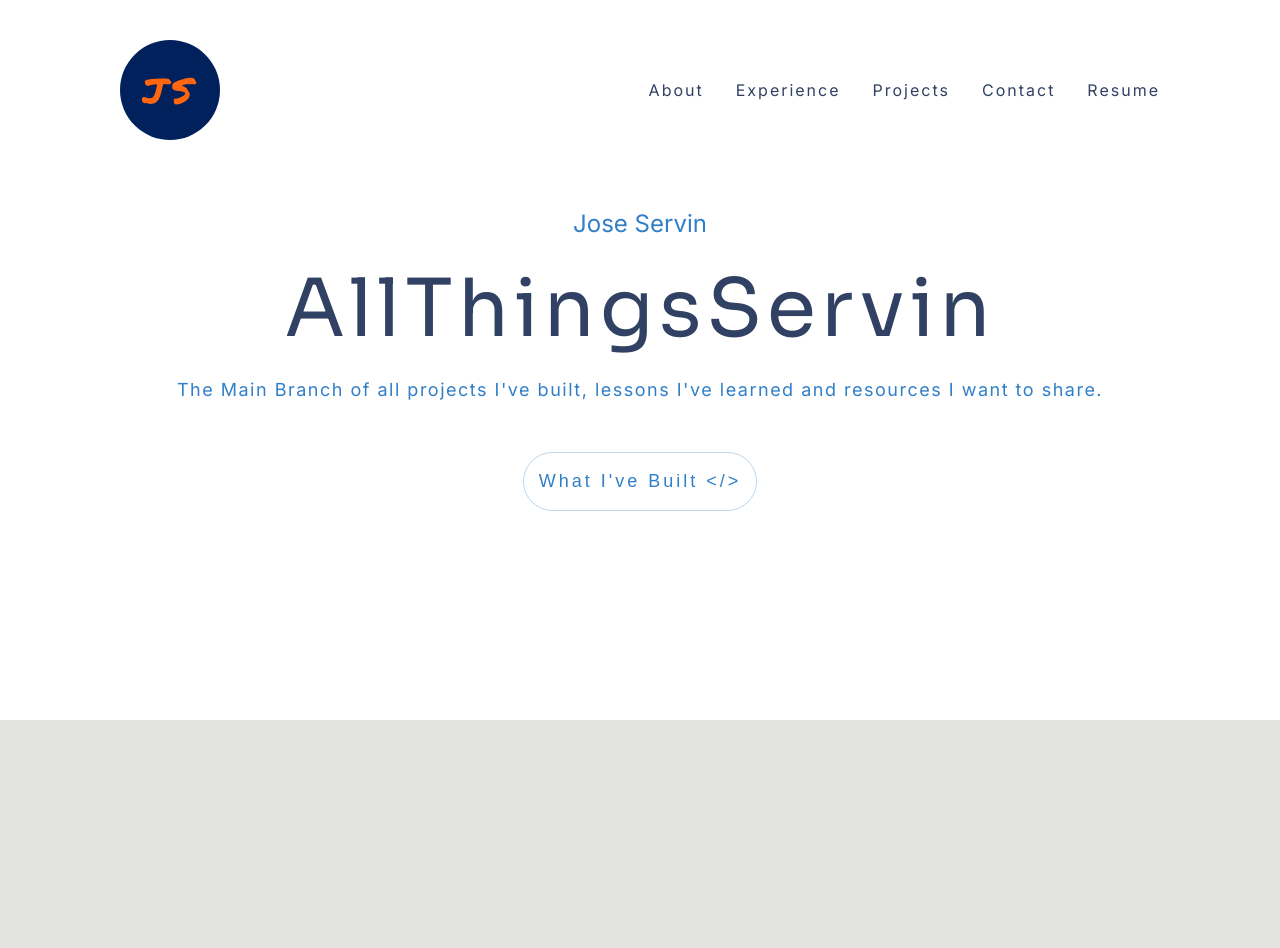
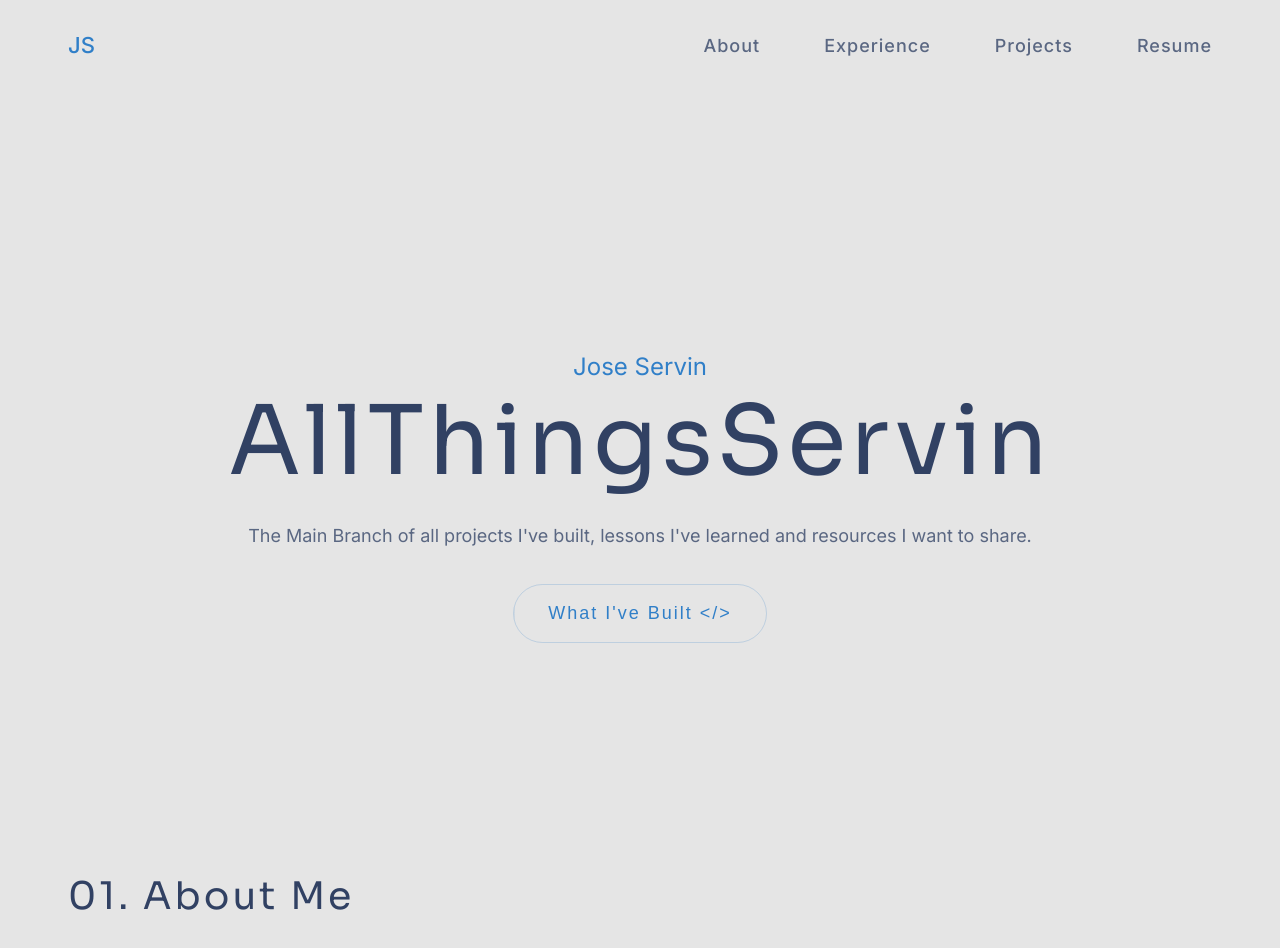
Before and after one commit to Jose-Servin/AllThingsServinV2, a plain HTML site: page index.html in a window 1280 px wide. Before the commit the page ends 800 px from the top, so only its background shows below. Drawn offline with Linux system fonts and the light colour scheme.

Commit message:
updating repo

```diff
--- a/index.html
+++ b/index.html
@@ -4,39 +4,43 @@
     <meta charset="UTF-8" />
     <meta name="viewport" content="width=device-width, initial-scale=1.0" />
     <link
-      href="https://fonts.googleapis.com/css2?family=Inter:wght@200;300;400;500;600&family=Sora:wght@200;300;400;500;600&family=Permanent+Marker&display=swap"
+      href="https://fonts.googleapis.com/css2?family=Inter:wght@200;300;400;500;600&family=Fira+Code:wght@300;400;500;700&family=Sora:wght@200;300;400;500;600&family=Permanent+Marker&display=swap"
       rel="stylesheet"
     />
+
     <link rel="stylesheet" href="./styles.css" />
     <title>AllThingsServinV2</title>
   </head>
   <body>
-    <header>
-      <nav>
+    <nav class="navbar">
       <a href="#" id="logo">JS</a>
-        <ul class="navbar-items">
+      <ul class="navbar-links">
         <li><a href="">About</a></li>
         <li><a href="">Experience</a></li>
         <li><a href="">Projects</a></li>
-          <li><a href="">Contact</a></li>
         <li><a href="">Resume</a></li>
       </ul>
     </nav>
-    </header>
     <main>
-      <section>
-        <div class="hero-content">
-          <h2>Jose Servin</h2>
-          <h1>AllThingsServin</h1>
-          <span
-            >The Main Branch of all projects I've built, lessons I've learned
-            and resources I want to share.
-          </span>
+      <section class="standard-container hero-section">
+        <div class="hero">
+          <h2 id="username">Jose Servin</h2>
+          <h1 id="page-title">AllThingsServin</h1>
+          <p id="page-intro">
+            The Main Branch of all projects I've built, lessons I've learned and
+            resources I want to share.
+          </p>
+        </div>
         <button class="btn-small">What I've Built &lt;&sol;&gt;</button>
-        </div>
+        <!-- <div class="vertical-line vl-left"></div> -->
+        <!-- <div class="right-vertical-container">
+          <div class="line"></div>
+          <span class="vertical-text">Servinjose96@gmail.com</span>
+        </div> -->
       </section>
-      <section class="foo"></section>
+      <section class="standard-container">
+        <h2 class="section-heading">01. About Me</h2>
+      </section>
     </main>
-    <footer></footer>
   </body>
 </html>
--- a/styles.css
+++ b/styles.css
@@ -14,13 +14,30 @@ Light Blue: #3c6373
 */
 
 :root {
-  --text-dark: #343434;
+  --text-dark: #314163;
   --text-gray: #5a6782; /* #adbdcc */
   --text-white: #e5e5f7;
-  --text-blue: #307fc8;
+  --light-blue: #307fc8;
+  --dark-blue: #0a2540;
+  --bg-white: #ffffff;
+  --bg-light: #f7f9fc;
   --body-font: "Inter", sans-serif;
   --heading-font: "Sora", sans-serif;
   --logo-font: "Permanent Marker", cursive;
+  --h1-size: 9.2rem;
+  --h2-size: 5rem;
+  --h3-size: 4rem;
+  --h4-size: 3.2rem;
+  --h5-size: 2.8rem;
+  --h6-size: 2.2rem;
+  --section-heading-text: 3.8rem;
+  --secondary-heading-text: 1.8rem;
+  --p-size: 2.4rem;
+  --spacing-s: 0.8rem;
+  --spacing-m: 1.6rem;
+  --spacing-l: 3.2rem;
+  --spacing-xl: 6.4rem;
+  --standard-width: 114.4rem;
 }
 
 * {
@@ -31,127 +48,130 @@ Light Blue: #3c6373
 
 html {
   font-size: 62.5%;
-  overflow-x: hidden;
-  /* scroll-behavior: smooth; */
 }
 body {
-  font-family: "Inter", sans-serif;
-  background-color: #e3e3e1;
-  color: #314163;
-}
-header {
-  position: absolute;
+  font-family: var(--body-font);
+  background-color: #e5e5e5;
+  color: var(--text-dark);
   width: 100%;
+  padding: var(--spacing-l) 0 0 0;
+  display: flex;
+  flex-direction: column;
+  justify-content: center;
+  align-items: center;
 }
 
-header,
-.hero-content {
-  background-color: #ffffff;
-}
-
-nav {
-  width: 85%;
-  margin: 0 auto;
-  display: flex;
-  justify-content: space-between;
-  align-items: center;
-  padding: 4rem 2.4rem;
-}
-
-nav ul {
-  list-style: none;
-  display: flex;
-  gap: 3.2rem;
-  font-size: 1.6rem;
-  letter-spacing: 0.2rem;
-}
-
-nav a {
-  text-decoration: none;
-  color: inherit;
-}
-
-.navbar-items a:hover {
-  border-bottom: 1px solid;
-}
-
-#logo {
-  width: 10rem;
-  height: 10rem;
-  font-size: 3.6rem;
-  display: flex;
-  justify-content: center;
-  align-items: center;
-  letter-spacing: 5px;
-  color: #ff660e;
-  font-family: "Permanent Marker", cursive;
-  background-color: #00215b;
-  padding: 1.4rem 1.4rem;
-  border-radius: 50%;
-}
-
-.hero-section {
-  /* height: 100vh; */
-  width: 85%;
-  /* max-width: 150rem; */
-  margin: 0 auto;
-}
-
-.hero-content {
-  height: 90vh;
-  text-align: center;
-  display: flex;
-  flex-direction: column;
-  align-items: center;
-  justify-content: center;
-  gap: 2rem;
+main {
+  margin: var(--spacing-xl) 0;
+  width: 100%;
+  max-width: var(--standard-width);
 }
 
 h1 {
-  font-family: "Sora", sans-serif;
-  font-weight: 400;
-  font-size: 8rem;
-  letter-spacing: 5px;
+  font-family: var(--heading-font);
+  font-size: var(--h1-size);
+  width: 100%;
+  font-weight: 500;
 }
 
-.hero-content h2 {
-  color: #307fc8;
-  font-weight: 400;
-  font-size: 2.4rem;
+h2 {
+  font-family: var(--heading-font);
+  font-size: var(--h2-size);
+  width: 100%;
+  font-weight: 500;
 }
 
-.hero-content span {
-  color: #307fc8;
+h3 {
+  font-family: var(--heading-font);
+  font-size: var(--h3-size);
+  width: 100%;
+  font-weight: 500;
 }
 
-.hero-content span {
-  font-size: 1.8rem;
-  letter-spacing: 1.5px;
+h4 {
+  font-family: var(--heading-font);
+  font-size: var(--h4-size);
+  width: 100%;
+  font-weight: 600;
+  letter-spacing: 0.25px;
 }
 
-/* header h1,
-header p,
-header span {
-  max-width: 900px;
-  width: 75%;
-  margin: 16px 0px;
-} */
+h5 {
+  font-family: var(--heading-font);
+  font-size: var(--h5-size);
+  width: 100%;
+  font-weight: 500;
+  letter-spacing: 0.5px;
+}
 
-/* Button Styles */
+h6 {
+  font-family: var(--heading-font);
+  font-size: var(--h6-size);
+  width: 100%;
+  font-weight: 600;
+  letter-spacing: 0.5px;
+}
+
+a {
+  text-decoration: none;
+  color: var(--light-blue);
+  font-size: var(--h6-size);
+  font-weight: 500;
+  transition: color 0.2s ease;
+}
+
+a:hover {
+  color: var(--dark-blue);
+}
+
+p {
+  font-size: var(--p-size);
+  font-weight: 300;
+  color: var(--text-gray);
+  margin: var(--spacing-m) 0;
+  line-height: 3.6rem;
+}
+
+.small-subtitle {
+  font-size: var(--secondary-heading-text);
+  color: var(--text-gray);
+  font-weight: 400;
+}
+
+.section-heading {
+  font-family: var(--heading-font);
+  font-weight: 400;
+  font-size: var(--section-heading-text);
+  letter-spacing: 3px;
+  margin-bottom: 3rem;
+}
+
+.centered-heading {
+  color: var(--text-dark);
+  text-align: center;
+  font-weight: 400;
+  font-size: 4rem;
+  font-family: "Inter", sans-serif;
+  letter-spacing: 4px;
+  margin-bottom: 3rem;
+}
+
 .btn-small {
+  display: flex;
+  align-items: center;
+  gap: 1.2rem;
   background-color: transparent;
-  color: #307fc8;
-  border: solid 1px #1470c647;
-  padding: 1.8rem 1.5rem;
+  justify-self: end;
+  color: var(--light-blue);
+  border: solid 1px #307ec837;
+  padding: 1.8rem 3.4rem;
   border-radius: 3rem;
   font-weight: 300;
   font-size: 1.8rem;
-  letter-spacing: 3px;
-  margin-top: 3.2rem;
+  letter-spacing: 2px;
   position: relative;
   overflow: hidden;
 }
-
 /* btn fill animation */
 
 .btn-small::before {
@@ -163,14 +183,117 @@ header span {
   top: 0;
   left: 0;
   transform: translateX(-100%);
-  transition: transform 0.3s ease;
+  transition: transform 0.25s ease;
 }
 
 .btn-small:hover {
   border: solid 1px #307fc8;
-  /* background-color: #307ec837; */
 }
 
 .btn-small:hover::before {
   transform: translateX(0);
 }
+
+/* navbar */
+.navbar {
+  display: flex;
+  justify-content: space-between;
+  align-items: center;
+  width: 100%;
+  max-width: var(--standard-width);
+}
+
+.navbar-links {
+  display: flex;
+  justify-content: space-between;
+  align-items: center;
+  gap: var(--spacing-xl);
+}
+
+.navbar-links {
+  list-style: none;
+}
+
+.navbar-links a {
+  letter-spacing: 1px;
+  font-weight: 500;
+  font-size: 1.8rem;
+  color: var(--text-gray);
+}
+
+.navbar-links a:hover {
+  color: var(--dark-blue);
+}
+
+.standard-container {
+  width: 100%;
+  max-width: var(--standard-width);
+}
+
+/* Layouts */
+.two-cols {
+  width: 100%;
+  display: grid;
+  grid-template-columns: 1fr 1fr;
+}
+
+/* Hero */
+.hero-section {
+  display: flex;
+  flex-direction: column;
+  justify-content: center;
+  align-items: center;
+  position: relative;
+  height: 75rem;
+}
+
+.hero {
+  text-align: center;
+}
+#username {
+  font-size: 2.4rem;
+  font-family: var(--body-font);
+  color: var(--light-blue);
+  font-weight: 400;
+}
+
+#page-title {
+  font-family: var(--heading-font);
+  font-weight: 400;
+  font-size: 9.6rem;
+  letter-spacing: 4px;
+}
+
+#page-intro {
+  font-size: 1.8rem;
+  color: #5a6782;
+  margin-bottom: 3rem;
+  font-weight: 400;
+}
+
+/* Vertical Containers */
+
+.right-vertical-container {
+  display: flex;
+  transform: rotate(-90deg);
+  justify-content: center;
+  align-items: center;
+  gap: 0.8rem;
+  position: absolute;
+  bottom: 0;
+  right: -40%;
+}
+
+.line {
+  width: 25rem;
+  border: 1px solid orange;
+  display: inline-block;
+  border-radius: 2px;
+}
+
+.vertical-text {
+  font-size: 1.2rem;
+  font-weight: 500;
+  font-family: "Fira Code", monospace;
+  letter-spacing: 2px;
+}
```
Lines whose indentation alone changed are shown as unchanged.
